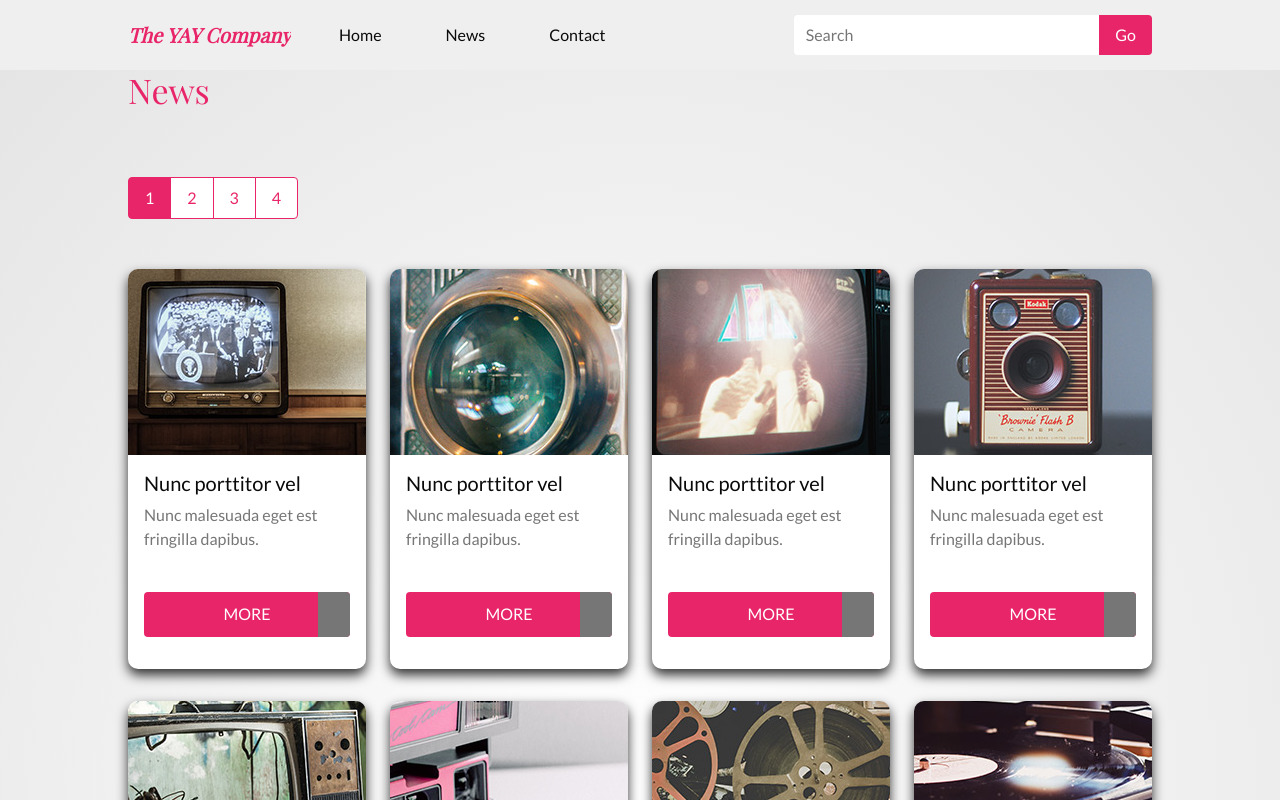
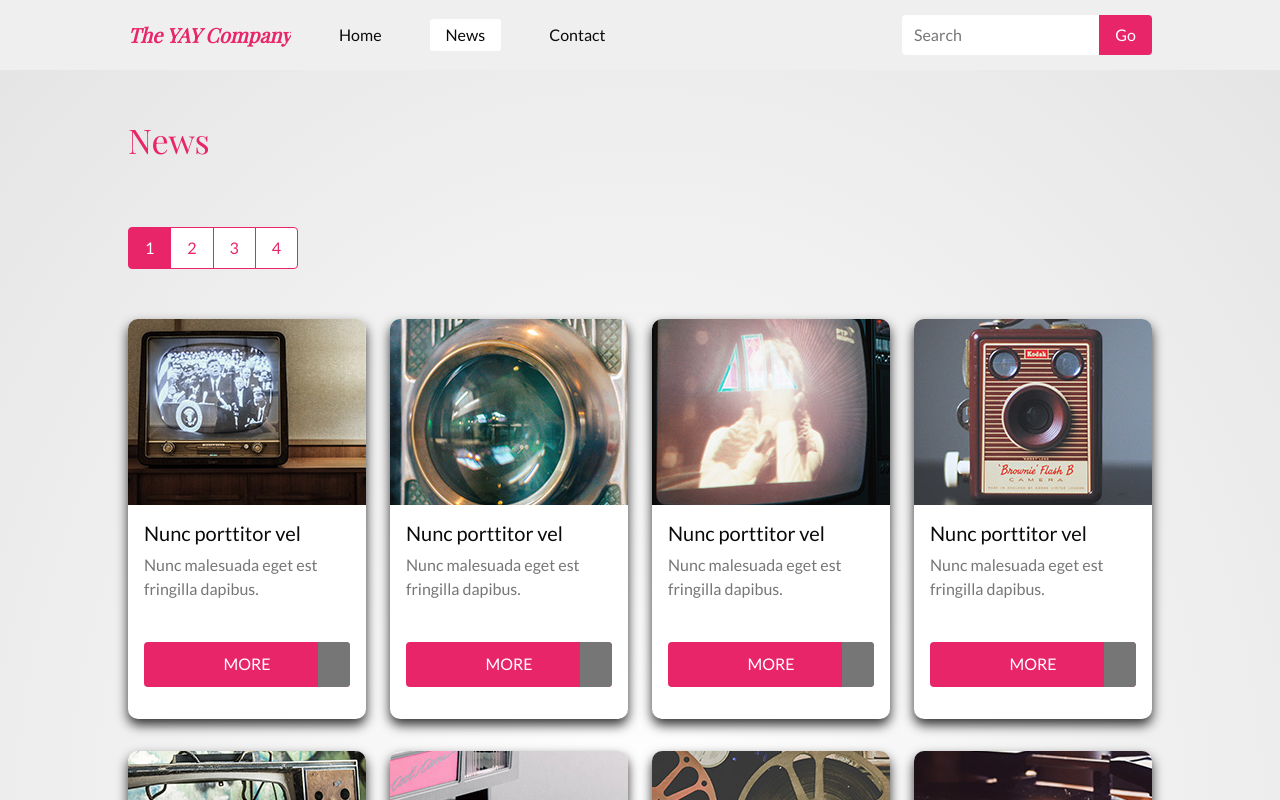
Before and after one commit to Noroff-FEU-Assignments/css-frameworks-ca-7oiden, a React (Create React App) app: page /news in a window 1280 px wide. Shown: the top 800 px of the page. Built offline with nearby package versions, Linux system fonts and the light colour scheme; a web font is replaced by a local one.

Commit message:
navbar fixed

```diff
--- a/src/components/navbar/NavbarCustomized.js
+++ b/src/components/navbar/NavbarCustomized.js
@@ -15,7 +15,7 @@ function NavbarCustom() {
         </Link>
         <Navbar.Toggle aria-controls="basic-navbar-nav" />
         <Navbar.Collapse id="basic-navbar-nav">
-          <Nav className="me-auto">
+          <Nav className="me-auto navbar-links">
             <NavLink exact to="/">
               Home
             </NavLink>
--- a/src/sass/partials/_base.scss
+++ b/src/sass/partials/_base.scss
@@ -25,20 +25,6 @@ body {
   flex-direction: column;
 }
 
-.wrapper {
-  flex: 1 0 auto;
-  //position: relative;
-}
-
-main {
-  background: radial-gradient(
-    getColor(backgroundGrad1),
-    getColor(backgroundGrad2)
-  );
-  margin: 0;
-  padding-bottom: 250px;
-}
-
 img {
   height: auto;
   display: block;
--- a/src/sass/partials/_layout.scss
+++ b/src/sass/partials/_layout.scss
@@ -1,6 +1,20 @@
+.wrapper {
+  flex: 1 0 auto;
+}
+
+main {
+  background: radial-gradient(
+    getColor(backgroundGrad1),
+    getColor(backgroundGrad2)
+  );
+  margin: 0;
+  padding-bottom: 250px;
+}
+
 .main-container {
   width: getWidth(smallScreen);
   margin: 0 auto;
+  padding-top: 50px;
 
   @media (min-width: getBreakpoint(large)) {
     width: getWidth(largeScreen);
--- a/src/sass/partials/_navbar.scss
+++ b/src/sass/partials/_navbar.scss
@@ -9,6 +9,32 @@
   @media (min-width: getBreakpoint(large)) {
     box-shadow: none;
     position: static;
+  }
+
+  &-form {
+    width: getWidth(smallScreen);
+    margin: 0 auto;
+
+    @media (min-width: getBreakpoint(large)) {
+      margin: 0;
+      max-width: 250px;
+    }
+  }
+
+  &-button {
+    background-color: getColor(primary);
+    padding: 0.5rem 1rem;
+    border: none;
+    border-radius: 0 4px 4px 0;
+    cursor: pointer;
+
+    &:hover {
+      background-color: lighten(getColor(primary), 10%);
+    }
+
+    &:focus {
+      background-color: getColor(navbar);
+    }
   }
 }
 
@@ -48,7 +74,7 @@
   }
 }
 
-.me-auto a {
+.navbar-links a {
   color: getColor(darkText);
   text-decoration: none;
   border-radius: 3px;
@@ -70,6 +96,14 @@
     background-color: getColor(secondary);
   }
 
+  //have excluded activ bg on small screens
+  &.active {
+    @media (min-width: getBreakpoint(large)) {
+      color: getColor(darkText);
+      background-color: getColor(secondary);
+    }
+  }
+
   &:first-of-type {
     margin-top: 1rem;
 
@@ -87,10 +121,6 @@
   }
 }
 
-.brand-link {
-  text-decoration: none;
-}
-
 .brand {
   font-family: $fontMainHeadings;
   color: getColor(primary) !important;
@@ -98,14 +128,9 @@
   font-weight: bold;
   padding: 0;
   margin: 0;
-}
 
-.navbar-form {
-  width: getWidth(smallScreen);
-  margin: 0 auto;
-
-  @media (min-width: getBreakpoint(large)) {
-    margin-left: 20%;
+  &-link {
+    text-decoration: none;
   }
 }
 
@@ -119,20 +144,3 @@
     color: getColor(lightText);
   }
 }
-
-.navbar-button {
-  background-color: getColor(primary);
-  //color: getColor(secondary);
-  padding: 0.5rem 1rem;
-  border: none;
-  border-radius: 0 4px 4px 0;
-  cursor: pointer;
-
-  &:hover {
-    background-color: lighten(getColor(primary), 10%);
-  }
-
-  &:focus {
-    background-color: getColor(navbar);
-  }
-}
```
Also changed, not shown: src/App.js (+0 -10 lines).
